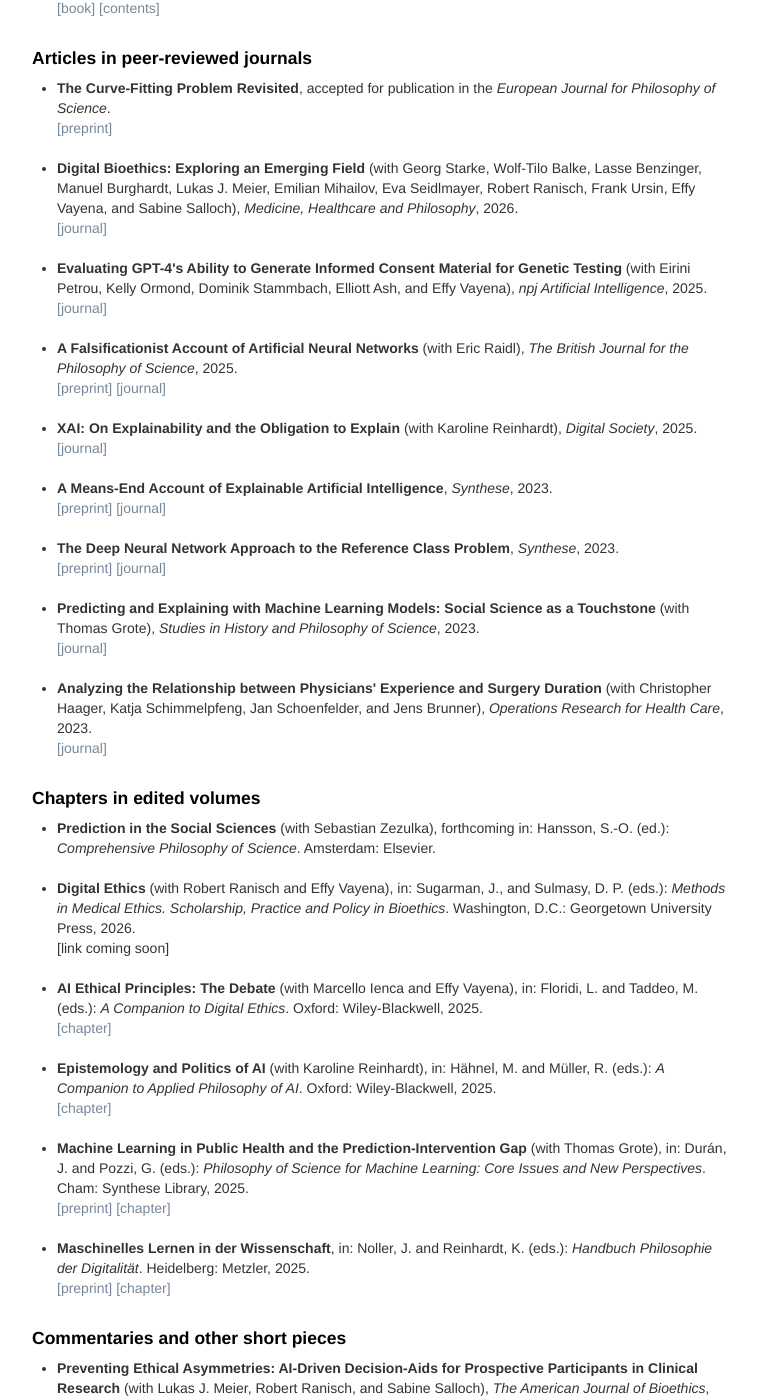
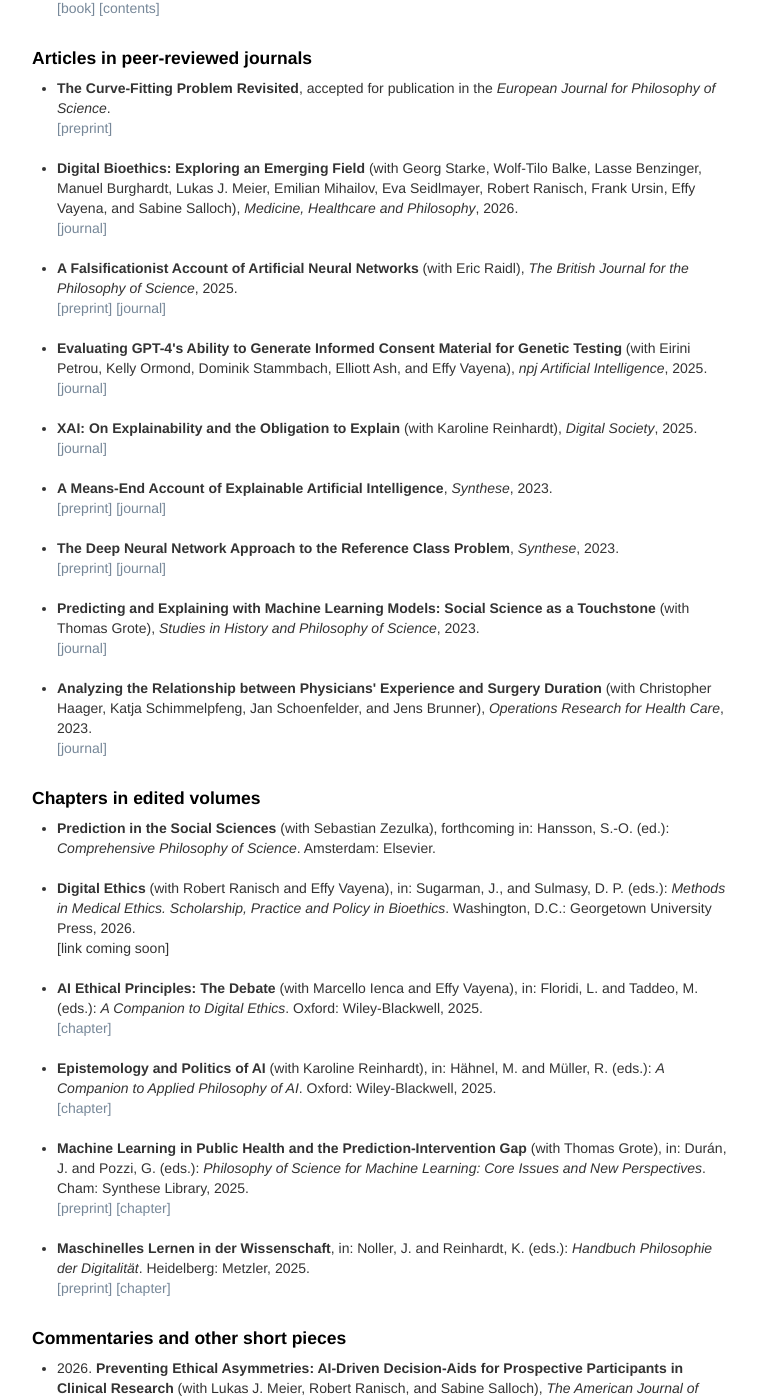
Before and after one commit to oliverbuchholz/oliverbuchholz.github.io, a Jekyll site: the page built from pages/writing.md, in a window 1280 px wide and 1400 px high, scrolled down 234 px. Shown: the whole window, without its empty margins (258-1015 px from the left). Built offline with Jekyll 4.4.1, drawn with Linux system fonts in a browser that asks for light colours.

Commit message:
Fix duplicate publication entry and update year

```diff
--- a/pages/writing.md
+++ b/pages/writing.md
@@ -21,10 +21,10 @@ description: Oliver Buchholz | Writing
 <li><b>Digital Bioethics: Exploring an Emerging Field</b> (with Georg Starke, Wolf-Tilo Balke, Lasse Benzinger, Manuel Burghardt, Lukas J. Meier, Emilian Mihailov, Eva Seidlmayer, Robert Ranisch, Frank Ursin, Effy Vayena, and Sabine Salloch), <i>Medicine, Healthcare and Philosophy</i>, 2026.<br><a href= "https://doi.org/10.1007/s11019-026-10347-1" target= "_blank">[journal]</a><br><br>
 </li>
 
-<li><b>Evaluating GPT-4's Ability to Generate Informed Consent Material for Genetic Testing</b> (with Eirini Petrou, Kelly Ormond, Dominik Stammbach, Elliott Ash, and Effy Vayena), <i>npj Artificial Intelligence</i>, 2025.<br><a href= "https://doi.org/10.1038/s44387-025-00036-4" target= "_blank">[journal]</a><br><br>
+<li><b>A Falsificationist Account of Artificial Neural Networks</b> (with Eric Raidl), <i>The British Journal for the Philosophy of Science</i>, 2025.<br><a href= "https://arxiv.org/abs/2205.01421" target= "_blank">[preprint]</a> <a href= "https://doi.org/10.1086/721797" target= "_blank">[journal]</a><br><br>
 </li>
 
-<li><b>A Falsificationist Account of Artificial Neural Networks</b> (with Eric Raidl), <i>The British Journal for the Philosophy of Science</i>, 2025.<br><a href= "https://arxiv.org/abs/2205.01421" target= "_blank">[preprint]</a> <a href= "https://doi.org/10.1086/721797" target= "_blank">[journal]</a><br><br>
+<li><b>Evaluating GPT-4's Ability to Generate Informed Consent Material for Genetic Testing</b> (with Eirini Petrou, Kelly Ormond, Dominik Stammbach, Elliott Ash, and Effy Vayena), <i>npj Artificial Intelligence</i>, 2025.<br><a href= "https://doi.org/10.1038/s44387-025-00036-4" target= "_blank">[journal]</a><br><br>
 </li>
 
 <li><b>XAI: On Explainability and the Obligation to Explain</b> (with Karoline Reinhardt), <i>Digital Society</i>, 2025.<br><a href= "https://doi.org/10.1007/s44206-025-00215-5" target= "_blank">[journal]</a><br><br>
@@ -76,7 +76,7 @@ Reinhardt, K. (eds.): <i>Handbuch Philosophie der Digitalit&auml;t</i>. Heidelbe
 
 <ul>
 <li>
-<b>Preventing Ethical Asymmetries: AI-Driven Decision-Aids for Prospective Participants in Clinical Research</b> (with Lukas J. Meier, Robert Ranisch, and Sabine Salloch), <i>The American Journal of Bioethics</i>, 2026.<br><a href= "https://doi.org/10.1080/15265161.2026.2690930" target= "_blank">[journal]</a><br><br>
+2026. <b>Preventing Ethical Asymmetries: AI-Driven Decision-Aids for Prospective Participants in Clinical Research</b> (with Lukas J. Meier, Robert Ranisch, and Sabine Salloch), <i>The American Journal of Bioethics</i>.<br><a href= "https://doi.org/10.1080/15265161.2026.2690930" target= "_blank">[journal]</a><br><br>
 </li>
 </ul>
 
```
